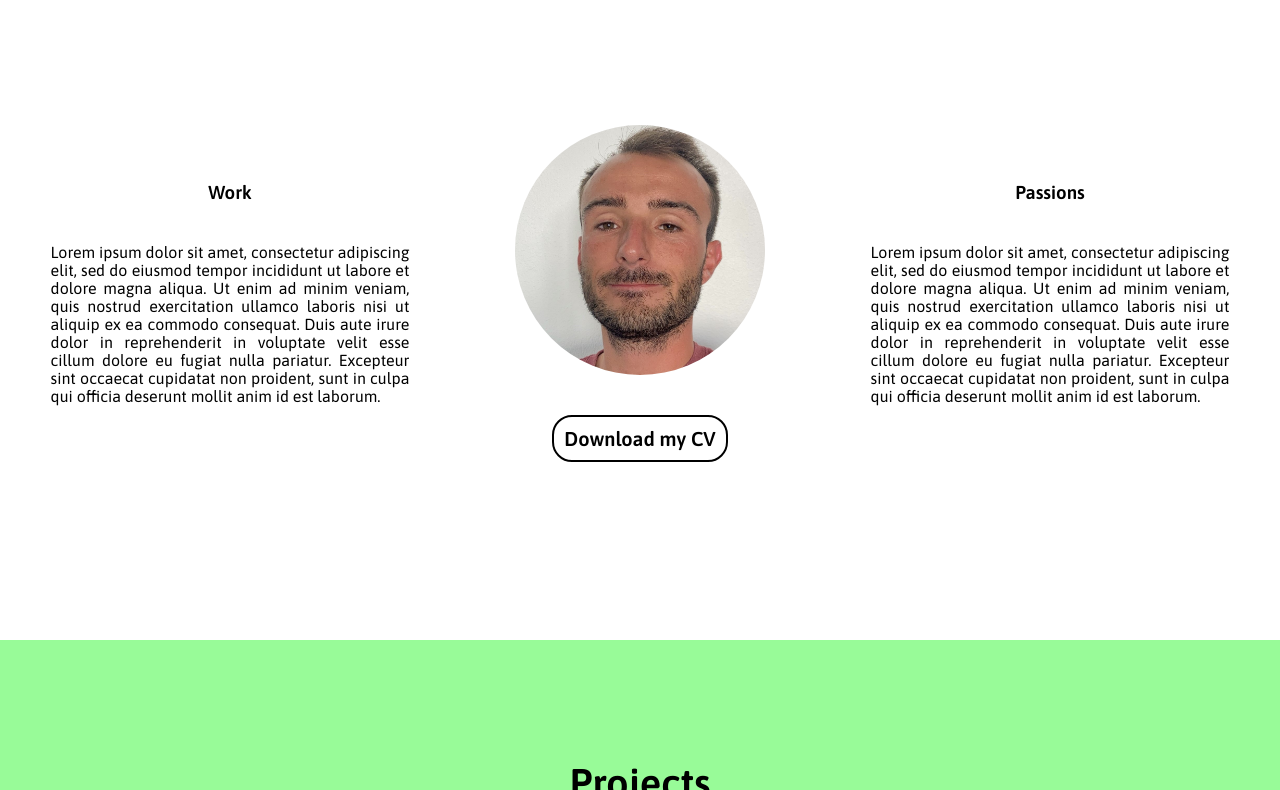
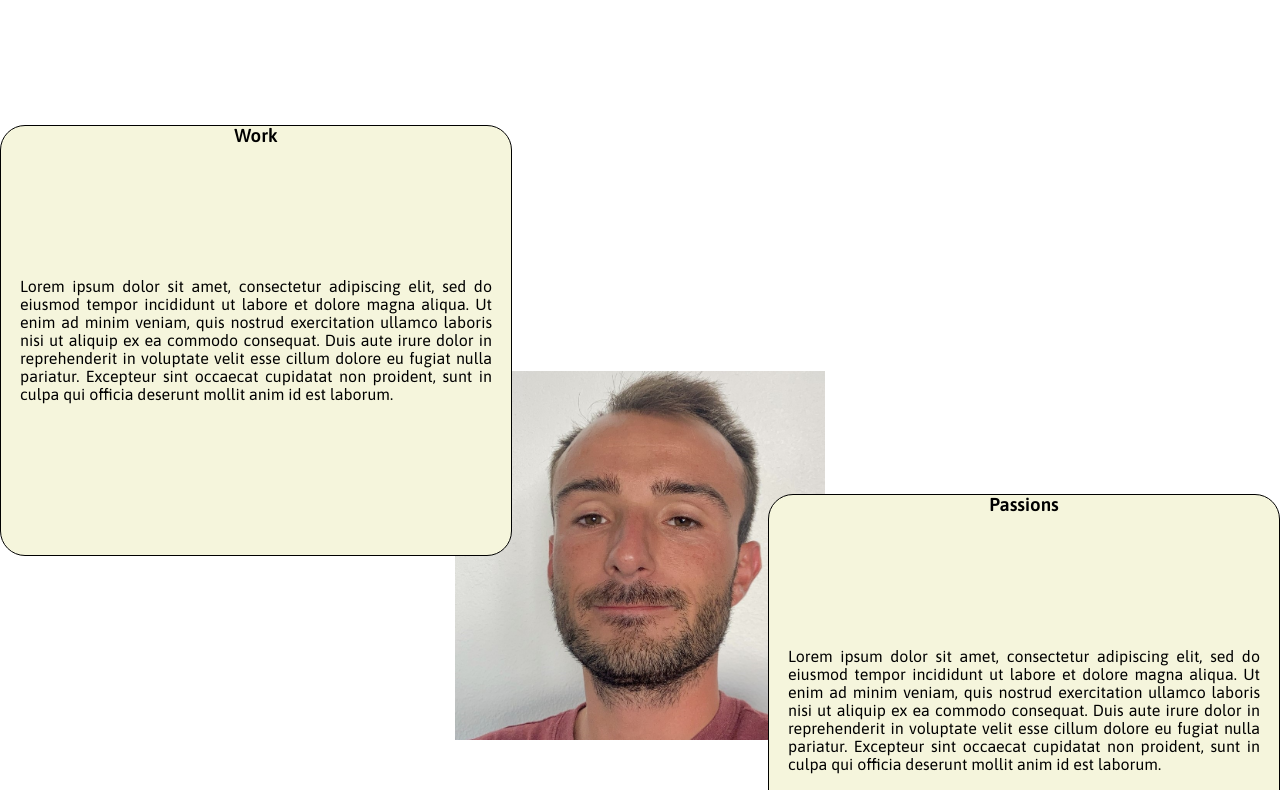
Before and after one commit to NicolasMazieres/NM-Portfolio, a React (Create React App) app: page / in a window 1280 px wide. Shown: the part 1010-1800 px from the top of the page. Built offline with nearby package versions, Linux system fonts and the light colour scheme.

Commit message:
Update about me section layout

```diff
--- a/src/components/AboutMe.tsx
+++ b/src/components/AboutMe.tsx
@@ -5,29 +5,23 @@ function AboutMe({myref}:any) {
         <section className="about-container" id="about" ref={myref}>
             <h2 className="section-title">About Me</h2>
             <div className="about-content">
-                <div className="about-item">
-                    <h3>Work</h3>
-                    <p>Lorem ipsum dolor sit amet, consectetur adipiscing elit,
+                    <h3 className="about-work-title">Work</h3>
+                    <p className="about-work-text">Lorem ipsum dolor sit amet, consectetur adipiscing elit,
+                        sed do eiusmod tempor incididunt ut labore et dolore magna aliqua.
+                        Ut enim ad minim veniam, quis nostrud exercitation ullamco laboris nisi ut
+                        aliquip ex ea commodo consequat. Duis aute irure dolor in reprehenderit in voluptate
+                        velit esse cillum dolore eu fugiat nulla pariatur. Excepteur sint occaecat cupidatat non
+                        proident, sunt in culpa qui officia deserunt mollit anim id est laborum.</p>
+                    <img className="portrait-picture" src="./images/nm-photo.jpg" alt="My portrait" />
+                    <a href={pdf} className="cv-link" download="CV-NicolasMAZIERES.pdf">Download my CV</a>
+                    <h3 className="about-passion-title">Passions</h3>
+                    <p className="about-passion-text">Lorem ipsum dolor sit amet, consectetur adipiscing elit,
                         sed do eiusmod tempor incididunt ut labore et dolore magna aliqua.
                         Ut enim ad minim veniam, quis nostrud exercitation ullamco laboris nisi ut
                         aliquip ex ea commodo consequat. Duis aute irure dolor in reprehenderit in voluptate
                         velit esse cillum dolore eu fugiat nulla pariatur. Excepteur sint occaecat cupidatat non
                         proident, sunt in culpa qui officia deserunt mollit anim id est laborum.</p>
                 </div>
-                <div className="about-item">
-                    <img className="portrait-picture" src="./images/nm-photo.jpg" alt="My portrait" />
-                    <a href={pdf} className="cv-link" download="CV-NicolasMAZIERES.pdf">Download my CV</a>
-                </div>
-                <div className="about-item">
-                    <h3>Passions</h3>
-                    <p>Lorem ipsum dolor sit amet, consectetur adipiscing elit,
-                        sed do eiusmod tempor incididunt ut labore et dolore magna aliqua.
-                        Ut enim ad minim veniam, quis nostrud exercitation ullamco laboris nisi ut
-                        aliquip ex ea commodo consequat. Duis aute irure dolor in reprehenderit in voluptate
-                        velit esse cillum dolore eu fugiat nulla pariatur. Excepteur sint occaecat cupidatat non
-                        proident, sunt in culpa qui officia deserunt mollit anim id est laborum.</p>
-                </div>
-            </div>
         </section>
     );
 }
--- a/src/index.css
+++ b/src/index.css
@@ -4,6 +4,14 @@
   margin: 0;
   padding: 0;
   font-family: 'Asap', sans-serif;
+}
+
+h1, h2, h3 {
+  text-align: center;
+}
+
+p {
+  text-align: justify;
 }
 
 /* Landing page */
@@ -26,6 +34,7 @@
   font-size: 70px;
   font-weight: 600;
   color: beige;
+  text-align: center;
 }
 
 .down-arrow {
@@ -58,6 +67,7 @@
 /* Navbar */
 
 nav {
+  z-index: 100;
   display: flex;
   flex-direction: row;
   justify-content: space-between;
@@ -120,7 +130,7 @@ nav {
 /* About Me section */
 
 .about-container {
-  padding: 15vh 25px;
+  padding: 15vh 0;
   min-height: 70vh;
 }
 
@@ -132,35 +142,73 @@ nav {
 }
 
 .about-content {
+  height: 100vh;
   display: grid;
-  grid-template-columns: repeat(3, 1fr);
+  grid-template-columns: 3fr 1fr 2fr 1fr 3fr;
+  grid-template-rows: 1fr 3fr 2fr 1fr 3fr 2fr 1fr;
 }
 
-.about-item {
-  margin: auto 2vw;
-  display: flex;
-  flex-direction: column;
-  align-items: center;
-  justify-content: center;
+.about-content::before {
+  position: relative;
+  z-index: 2;
+  content: "";
+  grid-column: 1 / span 2;
+  grid-row: 1 / span 4;
+  background-color: beige;
+  border: 1px solid black;
+  border-radius: 25px;
 }
 
-.about-item p {
-  text-align: justify;
+.about-content::after {
+  z-index: 2;
+  content: "";
+  grid-column: 4 / span 2;
+  grid-row: 4 / span 4;
+  background-color: beige;
+  border: 1px solid black;
+  border-radius: 25px;
 }
 
-.about-item h3 {
-  margin-bottom: 5vh;
+.about-work-title {
+  z-index: 10;
+  grid-column: 1 / span 2;
+  grid-row: 1;
+}
+
+.about-work-text {
+  z-index: 10;
+  grid-column: 1 / span 2;
+  grid-row: 2 / span 2;
+  padding: 0 20px;
+  align-self: center;
+}
+
+.about-passion-title {
+  z-index: 10;
+  grid-column: 4 / span 2;
+  grid-row: 4;
+}
+
+.about-passion-text {
+  z-index: 10;
+  grid-column: 4 / span 2;
+  grid-row: 5 / span 2;
+  padding: 0 20px;
+  align-self: center;
 }
 
 .portrait-picture {
-  margin-bottom: 5vh;
-  max-width: 30vw;
-  max-height: 250px;
-  border-radius: 50%;
+  grid-column: 2 / span 3;
+  grid-row: 3 / span 3;
+  z-index: 1;
+  align-self: stretch;
+  margin: 0 auto;
 }
 
 .cv-link {
-  padding: 10px;
+  z-index: 10;
+  grid-column: 3;
+  grid-row: 7;
   text-decoration: none;
   text-align: center;
   font-weight: 600;
```
